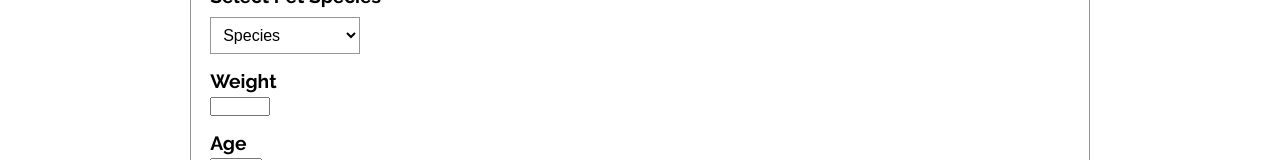
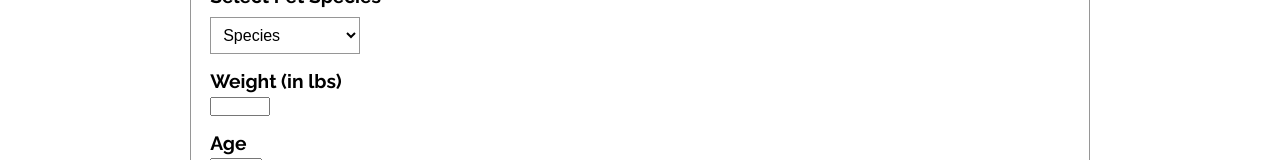
Before and after one commit to javierb256/My-Pet-Care, a React (Vite) app: page /My-Pet-Care/first-login in a window 1280 px wide. Shown: the part 472-632 px from the top of the page. Built offline with nearby package versions, Linux system fonts and the light colour scheme.

Commit message:
updated weight label in FirstTimeLogin form and added lbs in Home page

```diff
--- a/src/pages/FirstTimeLogin/FirstTimeLogin.tsx
+++ b/src/pages/FirstTimeLogin/FirstTimeLogin.tsx
@@ -150,7 +150,7 @@ function FirstTimeLogin() {
               </select>
             </div>
             <div>
-              <label className={styles.label} htmlFor="weight">Weight</label>
+              <label className={styles.label} htmlFor="weight">Weight (in lbs)</label>
               <input type="number" name="weight" id="weight" min="0" max="200" onChange={selectWeight}/>
             </div>
             <div>
--- a/src/pages/Home/Home.tsx
+++ b/src/pages/Home/Home.tsx
@@ -75,7 +75,7 @@ function Home() {
               </div>
               <div className={styles["fact-details"]}>
                 <p>Weight</p>
-                <p>{weight}</p>
+                <p>{weight} lbs</p>
               </div>
             </div>
             {/* fact container */}
```
